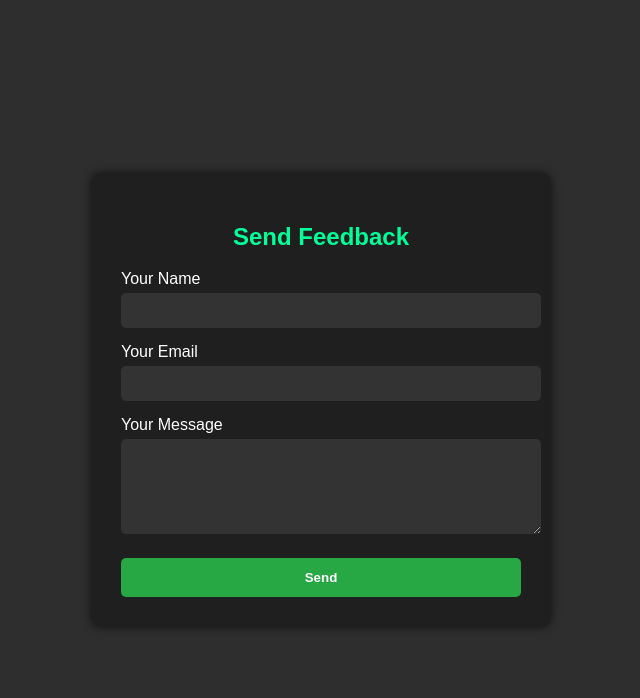
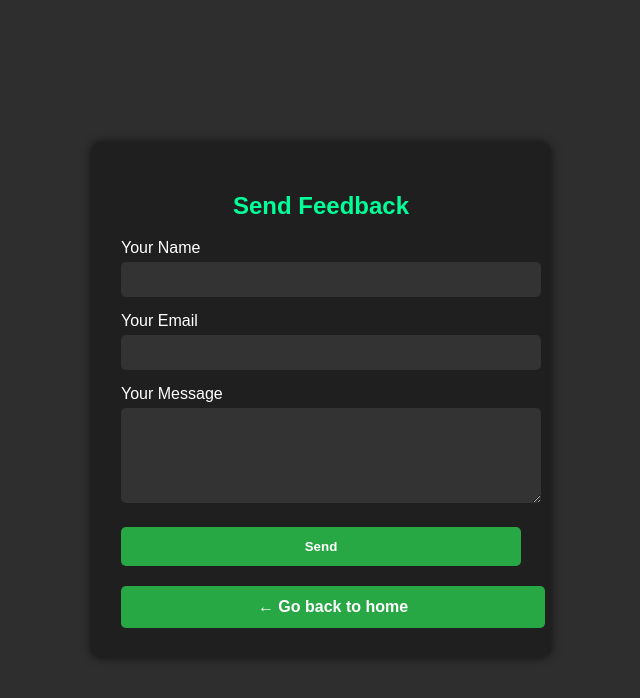
Before and after one commit to emee-minigames/EM-EE-Minigames, a plain HTML site: page feedback.html in a window 1280 px wide. Shown: the whole page, without its empty margins (319-959 px from the left). Drawn offline with Linux system fonts and the light colour scheme.

Commit message:
Update feedback.html

```diff
--- a/feedback.html
+++ b/feedback.html
@@ -15,7 +15,7 @@
       margin: 0;
     }
 
-    form {
+    .container {
       background: #1f1f1f;
       padding: 30px;
       border-radius: 10px;
@@ -42,7 +42,7 @@
       color: white;
     }
 
-    button {
+    button, .back-button {
       margin-top: 20px;
       width: 100%;
       padding: 12px;
@@ -52,17 +52,21 @@
       border: none;
       border-radius: 5px;
       cursor: pointer;
+      text-align: center;
+      text-decoration: none;
+      display: inline-block;
     }
 
-    button:hover {
+    button:hover, .back-button:hover {
       background: #218838;
     }
   </style>
 </head>
 <body>
 
+  <div class="container">
+    <h2>Send Feedback</h2>
     <form action="https://formspree.io/f/mblklajg" method="POST">
-    <h2>Send Feedback</h2>
       <label>Your Name</label>
       <input type="text" name="name" required>
 
@@ -75,5 +79,9 @@
       <button type="submit">Send</button>
     </form>
 
+    <!-- 🟢 Go Back Button -->
+    <a href="home.html" class="back-button">← Go back to home</a>
+  </div>
+
 </body>
 </html>
```
Lines whose indentation alone changed are shown as unchanged.
